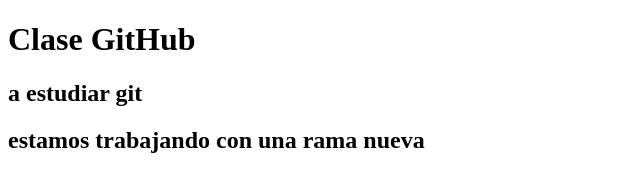
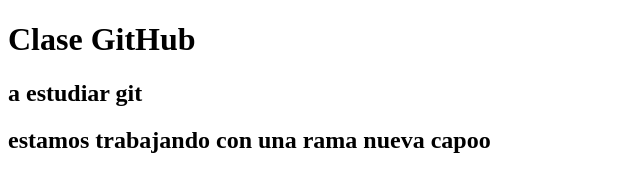
Before and after one commit to Ezze-Azocar/estudiando-git, a plain HTML site: page index.html in a window 1280 px wide. Shown: the full height of the page, 0-640 px from the left. Drawn offline with Linux system fonts and the light colour scheme.

```diff
--- a/index.html
+++ b/index.html
@@ -15,7 +15,7 @@
             <h2>a estudiar git</h2>
         </section>
         <section>
-            <h2>estamos trabajando con una rama nueva</h2>
+            <h2>estamos trabajando con una rama nueva capoo</h2>
         </section>
     </main>
     <footer>
```
